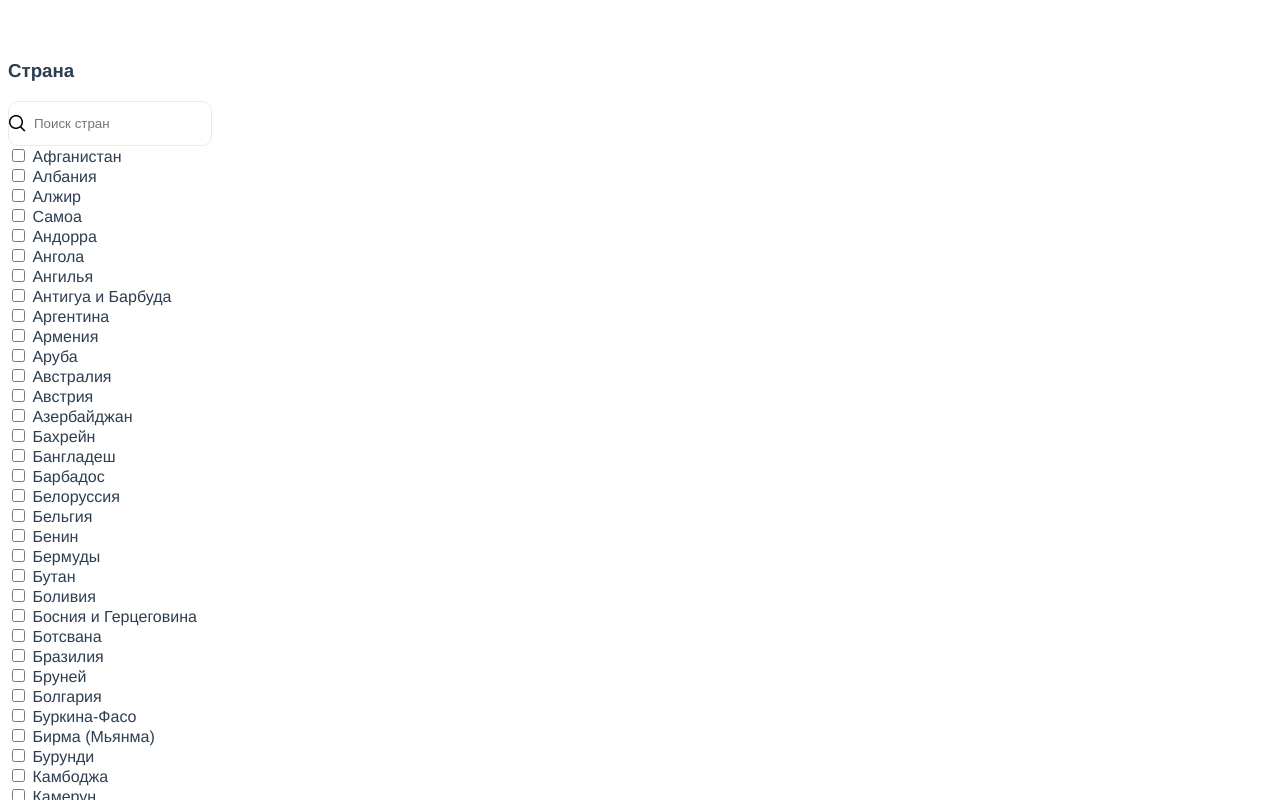
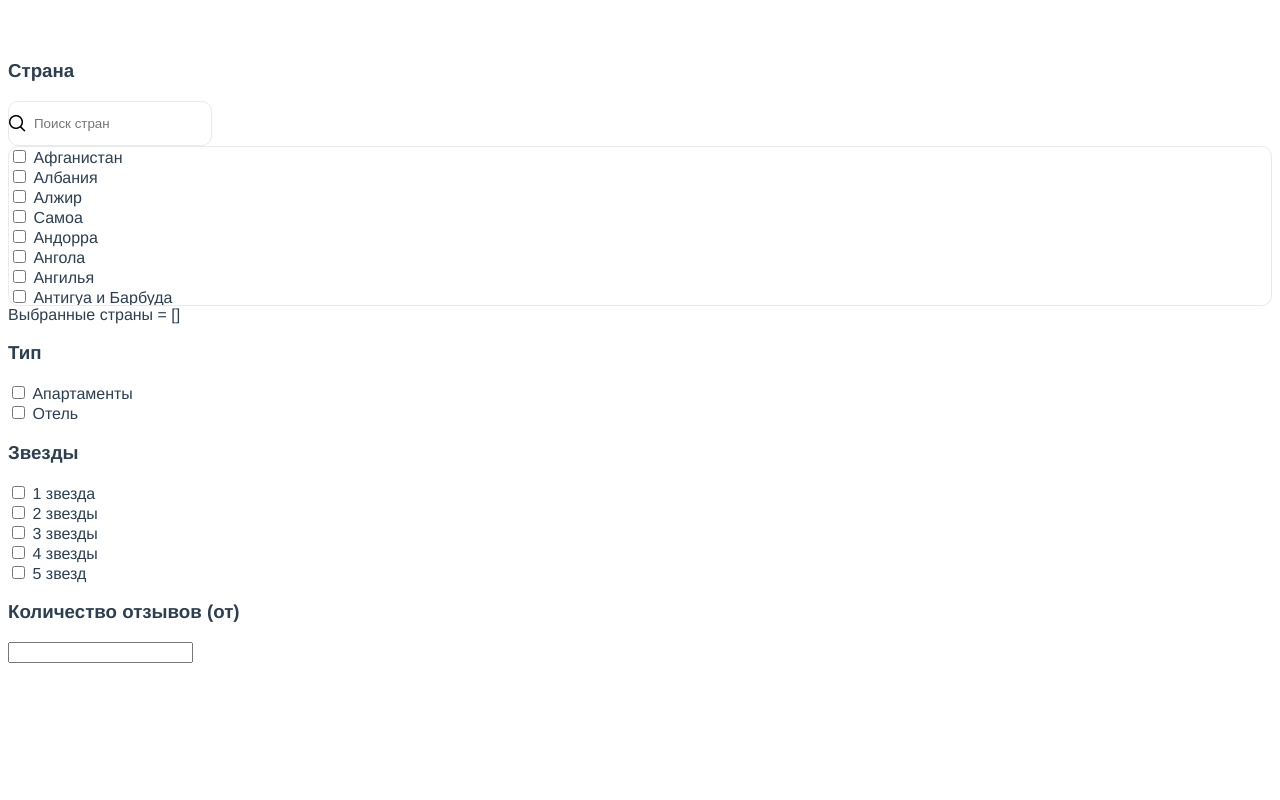
Before and after one commit to Stendart/hotels-list, a Vue app: page / in a window 1280 px wide. Shown: the top 800 px of the page. Built offline with nearby package versions, Linux system fonts and the light colour scheme.

Commit message:
before double slider

```diff
--- a/src/components/AppCountry.vue
+++ b/src/components/AppCountry.vue
@@ -3,21 +3,21 @@
         <h3>Страна</h3>
         <input type="search" placeholder="Поиск стран" class="search" v-model="searchString">
 
-        <form action="" @submit.prevent="setCountry">
+        <form action="" @submit.prevent="" class="country-wrapper">
             <template v-if="filteredCountry.length">
-                <div v-for="country in filteredCountry" :key="country.id">
-                    <label>
-                        <input type="checkbox"  :name="country.name"
-                               :value="country.name" v-model="selectCountryList">
-                        {{country.name}}
-                    </label>
-                </div>
+                <CheckboxGroup :list-item="filteredCountry" @input="setSelectCountry"></CheckboxGroup>
+<!--                <div v-for="country in filteredCountry" :key="country.id">-->
+<!--                    <label>-->
+<!--                        <input type="checkbox"  :name="country.name"-->
+<!--                               :value="country.name" v-model="selectCountryList">-->
+<!--                        {{country.name}}-->
+<!--                    </label>-->
+<!--                </div>-->
             </template>
             <template v-else>
                 <h3>Такой страны нет</h3>
             </template>
 
-            <button>Send</button>
         </form>
 
         Выбранные страны = {{selectCountryList}}
@@ -26,6 +26,8 @@
 </template>
 
 <script>
+    import CheckboxGroup from './CheckboxGroup';
+
   export default {
     name: "AppCountry",
     props: {
@@ -38,8 +40,9 @@
       }
     },
     methods: {
-      setCountry(d) {
-        console.log(d)
+      setSelectCountry(countryList) {
+        this.selectCountryList = countryList
+        console.log(this.selectCountryList)
       }
     },
     computed: {
@@ -48,7 +51,7 @@
           .map((key) => (
             {
               id: Number(key),
-              name: this.countryList.country[key]
+              title: this.countryList.country[key]
             }));
         console.log('result', result)
         return result
@@ -57,9 +60,12 @@
         if(!this.searchString) {
           return this.getConuntry;
         }
-        return this.getConuntry.filter(country => country.name.toLowerCase().includes(this.searchString.toLowerCase()));
+        return this.getConuntry.filter(country => country.title.toLowerCase().includes(this.searchString.toLowerCase()));
       }
     },
+    components: {
+      CheckboxGroup
+    }
   }
 </script>
 
@@ -73,4 +79,14 @@
 
         padding: 14px 0 14px 25px;
     }
+
+    .country-wrapper {
+        border: 1px solid #EAEAEA;
+        box-sizing: border-box;
+        border-radius: 10px;
+
+        max-height: 20vh;
+
+        overflow-y: auto;
+    }
 </style>
--- a/src/components/AppFilters.vue
+++ b/src/components/AppFilters.vue
@@ -1,19 +1,42 @@
 <template>
     <div>
         <AppCountry :countryList="country"></AppCountry>
+        <AppType :type-list="typeList"></AppType>
+        <AppStars></AppStars>
+        <ReviewsCount></ReviewsCount>
     </div>
 </template>
 
 <script>
     import AppCountry from './AppCountry';
+    import AppType from './AppType';
+    import AppStars from './AppStars';
+    import ReviewsCount from './ReviewsCount';
 
   export default {
     name: "AppFilters",
     props: {
       country: {}
     },
+    data() {
+      return {
+        typeList: [
+          {
+            id:1,
+            title: 'Апартаменты'
+          },
+          {
+            id:2,
+            title: 'Отель'
+          },
+        ],
+      }
+    },
     components: {
-      AppCountry
+      AppCountry,
+      AppType,
+      AppStars,
+      ReviewsCount
     }
   }
 </script>
--- /dev/null
+++ b/src/components/AppStars.vue
@@ -0,0 +1,54 @@
+<template>
+    <div>
+        <h3>Звезды</h3>
+        <CheckboxGroup :list-item="transformStars" @input="setStars"></CheckboxGroup>
+    </div>
+</template>
+
+<script>
+    import CheckboxGroup from './CheckboxGroup';
+  export default {
+    name: "AppStars",
+    props: {
+      countStars: {
+        type: Number,
+        default: 5
+      }
+    },
+    data() {
+      return {
+        stars: '',
+      }
+    },
+    methods: {
+      setStars(type) {
+        this.stars = type;
+        console.log('stars = ', this.stars);
+      },
+      declOfNum(number, titles) { // проверка окончания существительного после числительного
+        const cases = [2, 0, 1, 1, 1, 2];
+        return titles[ (number%100>4 && number%100<20)? 2 : cases[(number%10<5)?number%10:5] ];
+      },
+    },
+    computed: {
+      transformStars() {
+        const starList = [];
+        for(let i = 0; i < this.countStars; i++) {
+          starList.push(
+            {
+              id: i,
+              title: `${i+1} ${this.declOfNum(i+1, ['звезда', 'звезды', 'звезд'])}`
+            });
+        }
+        return starList
+      }
+    },
+    components: {
+      CheckboxGroup
+    }
+  }
+</script>
+
+<style scoped>
+
+</style>
--- /dev/null
+++ b/src/components/AppType.vue
@@ -0,0 +1,35 @@
+<template>
+    <div>
+        <h3>Тип</h3>
+        <CheckboxGroup :list-item="typeList" @input="setType"></CheckboxGroup>
+    </div>
+</template>
+
+<script>
+import CheckboxGroup from './CheckboxGroup';
+
+  export default {
+    name: "AppType",
+    props: {
+      typeList: {}
+    },
+    data() {
+      return {
+        types: '',
+      }
+    },
+    methods: {
+      setType(type) {
+        this.types = type;
+        console.log('types = ', this.types);
+      }
+    },
+    components: {
+      CheckboxGroup
+    }
+  }
+</script>
+
+<style scoped>
+
+</style>
--- /dev/null
+++ b/src/components/CheckboxGroup.vue
@@ -0,0 +1,41 @@
+<template>
+    <div>
+        <div v-for="item in listItem" :key="item.id">
+            <label>
+                <input type="checkbox"  :name="item.title"
+                       :value="item.title" v-model="check" >
+                {{item.title}}
+            </label>
+        </div>
+    </div>
+</template>
+
+<script>
+  export default {
+    name: "CheckboxGroup",
+    props: {
+      // value: {},
+      listItem: {}
+    },
+    data() {
+      return {
+        // content: this.value,
+        check: []
+      }
+    },
+    methods: {
+      // handleInput (e) {
+      //   this.$emit('input', e.target.value)
+      // }
+    },
+    watch: {
+      check(newVal) {
+        this.$emit('input', newVal);
+      }
+    }
+  }
+</script>
+
+<style scoped>
+
+</style>
--- /dev/null
+++ b/src/components/ReviewsCount.vue
@@ -0,0 +1,33 @@
+<template>
+    <div>
+        <h3>Количество отзывов (от)</h3>
+        <input type="text" @keyup="checkNatural">
+    </div>
+</template>
+
+<script>
+  export default {
+    name: "ReviewsCount",
+    // data() {
+    //   return {
+    //     count: null
+    //   }
+    // },
+    methods: {
+      isWhole(n) {
+        return /^\d+$/.test(n);
+      },
+      checkNatural(e) {
+        if(!this.isWhole(e.target.value)) {
+          e.target.value = e.target.value.slice(0, -1);
+        }
+        this.$emit('input', e.target.value)
+      }
+    },
+
+  }
+</script>
+
+<style scoped>
+
+</style>
```
